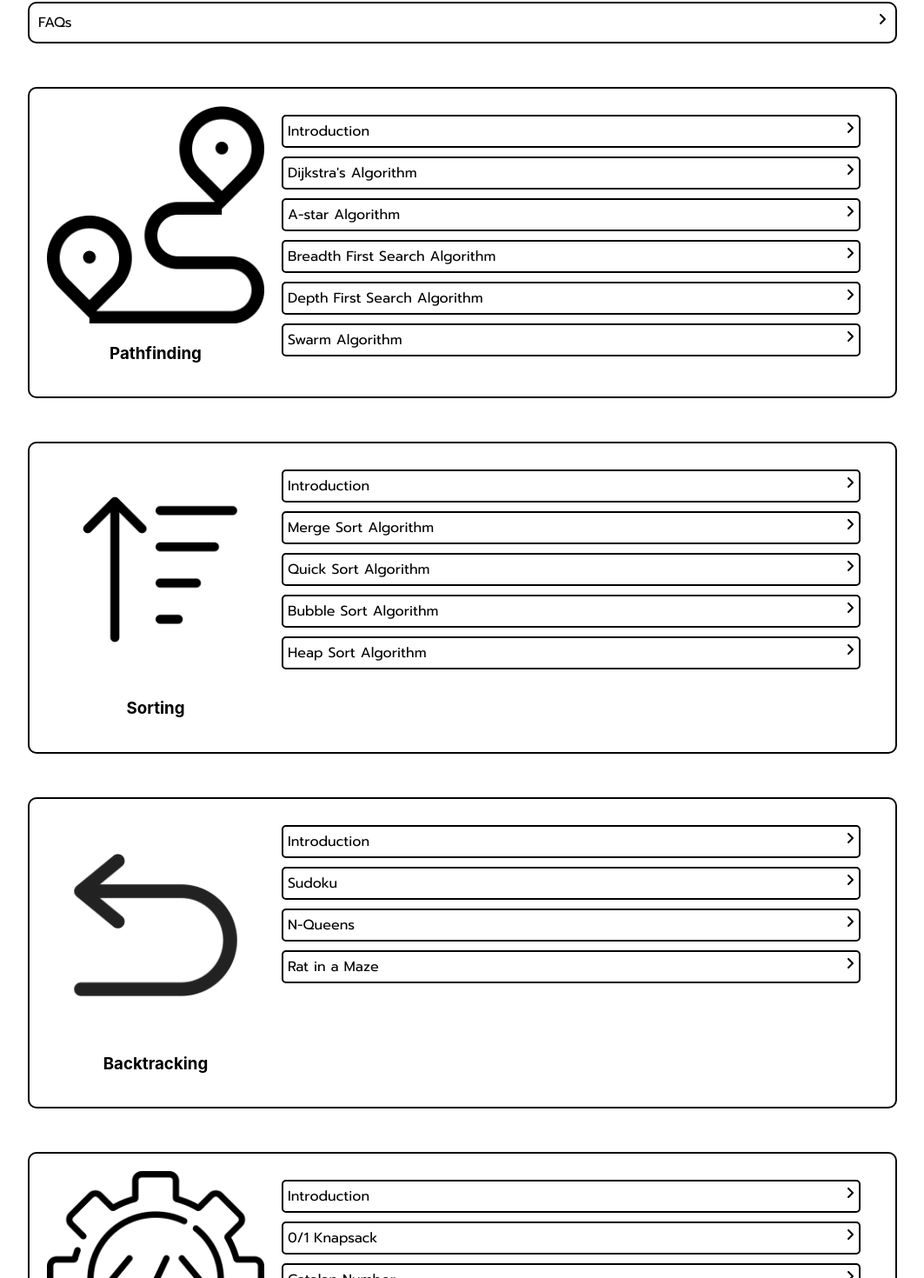
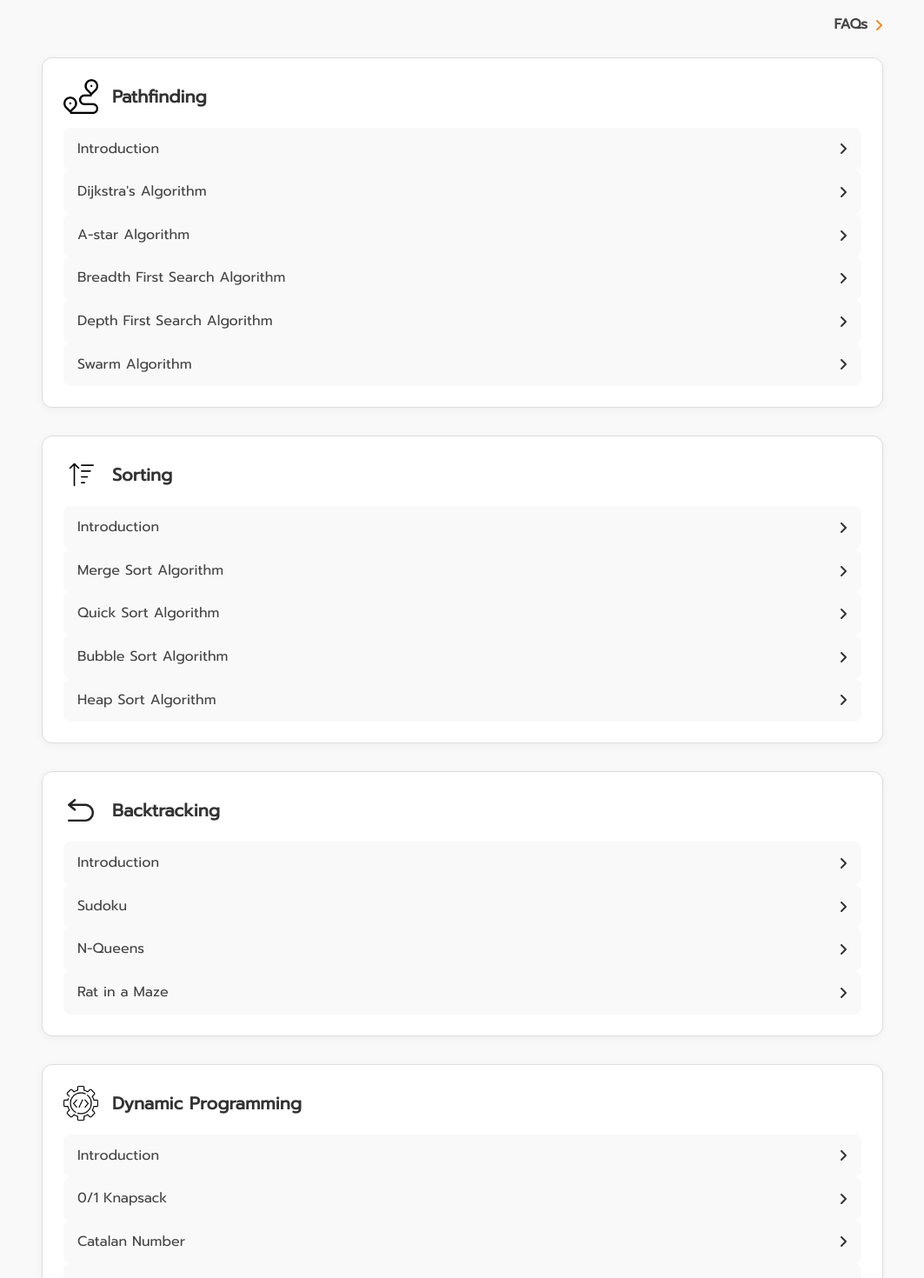
Before and after one commit to sumitInovate/AlgoVisualizer, a React (Create React App) app: page /theory in a window 1280 px wide. Shown: the part 153-1623 px from the top of the page at 87% size, without its empty margins (108-1171 px from the left). Built offline with nearby package versions, Linux system fonts and the light colour scheme; the HTML template or start-up script is replaced by a standard one.

Commit message:
updated UI

```diff
--- a/package.json
+++ b/package.json
@@ -9,7 +9,7 @@
     "@testing-library/jest-dom": "^5.14.1",
     "@testing-library/react": "^11.2.7",
     "@testing-library/user-event": "^12.8.3",
-    "axios": "^0.26.1",
+    "axios": "^1.7.7",
     "newsapi": "^2.4.1",
     "rc-slider": "^9.7.2",
     "react": "^17.0.2",
@@ -17,7 +17,7 @@
     "react-dnd-html5-backend": "^15.1.2",
     "react-dom": "^17.0.2",
     "react-router-dom": "^6.2.1",
-    "react-scripts": "^5.0.0",
+    "react-scripts": "^5.0.1",
     "sudoku": "^0.0.3",
     "web-vitals": "^0.2.4",
     "workbox-background-sync": "^5.1.4",
--- a/src/App.css
+++ b/src/App.css
@@ -1,29 +1,58 @@
 @import url("https://fonts.googleapis.com/css2?family=Prompt&display=swap");
 
-*{
-  -ms-overflow-style: none;
-}
-::-webkit-scrollbar {
-  display: none;
+/* Global Reset & Font */
+* {
+  box-sizing: border-box;
+  margin: 0;
+  padding: 0;
+  font-family: 'Prompt', sans-serif;
+  -ms-overflow-style: none; /* Hide scrollbar for IE */
+  scrollbar-width: none;    /* Firefox */
 }
 
-.App {
-  text-align: center;
-  margin: auto;
-  width: 1000px;
+html, body {
+  width: 100%;
+  min-height: 100vh;
+  background-color: #f9f9f9;
+  overflow-x: hidden;
 }
 
-.App-logo {
-  height: 40vmin;
-  pointer-events: none;
+::-webkit-scrollbar {
+  display: none; /* Chrome, Safari, Edge */
 }
 
-@media (prefers-reduced-motion: no-preference) {
-  .App-logo {
-    animation: App-logo-spin infinite 20s linear;
-  }
+/* App Wrapper */
+.App {
+  width: 100%;
+  max-width: 1200px;
+  margin: 0 auto;
+  padding: 2rem 1rem;
 }
 
+/* Reusable Typography */
+h1, h2, h3, h4, h5 {
+  font-weight: 600;
+  color: #333;
+}
+
+p {
+  color: #444;
+  font-size: 1rem;
+  line-height: 1.6;
+}
+
+/* Anchor Styling */
+a {
+  color: inherit;
+  text-decoration: none;
+  transition: 0.2s ease;
+}
+
+a:hover {
+  text-decoration: none !important;
+}
+
+/* Optional: App Header if still used somewhere */
 .App-header {
   background-color: #282c34;
   min-height: 100vh;
@@ -35,8 +64,11 @@
   color: white;
 }
 
-.App-link {
-  color: #61dafb;
+/* Optional: Animated Logo */
+.App-logo {
+  height: 40vmin;
+  pointer-events: none;
+  animation: App-logo-spin infinite 20s linear;
 }
 
 @keyframes App-logo-spin {
@@ -48,7 +80,17 @@
   }
 }
 
-a{
-  text-decoration: none;
-  color: inherit;
+/* Responsive Utility */
+@media (max-width: 768px) {
+  .App {
+    padding: 1rem;
+  }
+
+  h1 {
+    font-size: 1.5rem;
+  }
+
+  p {
+    font-size: 0.95rem;
+  }
 }
--- a/src/Forum/Forum.css
+++ b/src/Forum/Forum.css
@@ -1,25 +1,138 @@
-.cardContainer{
+.forum-wrapper {
+    padding: 2rem;
+    max-width: 1200px;
+    margin: auto;
+    border: none;
+  }
+
+  .section-title {
+    font-size: 1.5rem;
+    font-weight: 600;
+    margin: 2rem 0 1rem 0;
+    text-align: left;
+  }
+
+  .grid {
+    display: flex;
+    flex-wrap: wrap;
+    gap: 20px;
+    padding: 20px;
+    justify-content: space-between;
+    border: 1px #ccc solid;
+  }
+
+  /* News Card Styles */
+  .news-card {
+    background: white;
+    border: 1px solid #ccc;
+    border-radius: 10px;
+    overflow: hidden;
+    display: flex;
+    flex-direction: column;
+    box-shadow: 0 2px 5px rgba(0, 0, 0, 0.05);
+    transition: all 0.3s ease;
+  }
+
+  .news-card:hover {
+    box-shadow: 0 4px 12px rgba(0, 0, 0, 0.1);
+  }
+
+  /* Layout variations */
+  .news-card.vertical {
+    width: calc(33.33% - 20px);
+  }
+
+  .news-card.horizontal {
+    flex-direction: row;
     width: 100%;
-    height: auto;
-    border: 2px solid #000;
-    border-radius: 10px;
-    margin: 50px 0px;
-    padding: 20px;
+    height: 200px;
+  }
+
+  .news-card.large {
+    width: calc(66.66% - 20px);
+  }
+
+  .news-card.small {
+    width: calc(33.33% - 20px);
+  }
+
+  /* Image */
+  .news-card img.news-image {
+    width: 100%;
+    height: 180px;
+    object-fit: cover;
+    border-bottom: 1px solid #eee;
+  }
+
+  .news-card.horizontal .news-image {
+    width: 250px;
+    height: 100%;
+    border-bottom: none;
+  }
+
+  /* Content */
+  .news-content {
+    padding: 1rem;
     display: flex;
-}
+    flex-direction: column;
+    justify-content: space-between;
+  }
 
-.cardFrame > .cardImage{
-    height: 250px;
-    width: auto;
-    border-radius: 10px;
-}
+  .news-title {
+    font-weight: 600;
+    margin-bottom: 0.5rem;
+    font-size: 1rem;
+  }
 
-.content{
-    margin: 20px;
-    text-align: left;
+  .news-desc {
+    font-size: 0.9rem;
+    color: #555;
+  }
+
+  .readmore {
+    text-decoration: none;
+    color: #1e88e5;
+    font-size: 0.85rem;
+  }
+
+  .search-container {
+    display: flex;
     justify-content: center;
-}
+    margin-bottom: 2rem;
+  }
 
-.content > .news__title{
-    font-weight: bold;
-}
+  .search-input {
+    width: 100%;
+    max-width: auto;
+    padding: 12px 16px;
+    font-size: 1rem;
+    border: 2px solid #ccc;
+    border-radius: 25px;
+    outline: none;
+    transition: 0.3s;
+  }
+
+  .search-input:focus {
+    border-color: #1e88e5;
+    box-shadow: 0 0 0 2px rgba(30, 136, 229, 0.2);
+  }
+
+
+  /* Responsive Fix */
+  @media (max-width: 768px) {
+    .news-card.vertical,
+    .news-card.small,
+    .news-card.large {
+      width: 100%;
+    }
+
+    .news-card.horizontal {
+      flex-direction: column;
+      height: auto;
+    }
+
+    .news-card.horizontal .news-image {
+      width: 100%;
+      height: 180px;
+    }
+  }
--- a/src/Home/Home.js
+++ b/src/Home/Home.js
@@ -1,39 +1,39 @@
-import React from 'react'
+import React from 'react';
 import './Home.css';
 import { Link } from 'react-router-dom';
-import { FontAwesomeIcon } from '@fortawesome/react-fontawesome'
+import { FontAwesomeIcon } from '@fortawesome/react-fontawesome';
 import { faExternalLink, faGamepad } from '@fortawesome/free-solid-svg-icons';
 import Algorithms from "./AlgorithmInfo.json";
 
 const Home = () => {
-
-  const Data = Algorithms.map((algo) => {
   return (
-      <div className='pathfinding__container'>
+    <div className='homepage__container'>
+      {Algorithms.map((algo, index) => (
+        <div className='pathfinding__container' key={index}>
           <div className='algo__info'>
             <h2 className='title'>{algo.title}</h2>
-          <p>{algo.description} </p>
-        </div>
+            <p className='algo__desc'>{algo.description}</p>
+
             <div className='visualize'>
-          <Link to={algo.twoDlink} className='twoD external-btn'>
+              <Link to={algo.twoDlink} className='external-btn'>
                 <FontAwesomeIcon className='visualizer-link' icon={faExternalLink} />
-            <p>Visualize</p>
+                <span>Visualize</span>
               </Link>
-          <a href={algo.threeDlink} className='threeD external-btn'>
+              <a
+                href={algo.threeDlink}
+                className='external-btn'
+                target='_blank'
+                rel='noreferrer'
+              >
                 <FontAwesomeIcon className='game-icon' icon={faGamepad} />
-            <p>Play Game</p>
+                <span>Play Game</span>
               </a>
             </div>
           </div>
-    )
-  })
+        </div>
+      ))}
+    </div>
+  );
+};
 
-
-  return (
-    <div className='homepage__container'>
-      {Data}
-    </div>
-  )
-}
-
-export default Home
+export default Home;
--- a/src/Theory/Theory.css
+++ b/src/Theory/Theory.css
@@ -1,48 +1,84 @@
-.Links{
-    border: 2px solid #000;
-    border-radius: 10px;
+.theory-container {
+    max-width: 1000px;
+    margin: auto;
+    padding: 2rem 1rem;
+    font-family: 'Segoe UI', sans-serif;
+  }
+
+  .faq-link {
+    text-decoration: none;
     display: flex;
-    padding: 20px;
-    margin: 50px 0px;
-}
+    justify-content: flex-end;
+    margin-bottom: 1.5rem;
+  }
 
+  .head-link {
+    display: flex;
+    align-items: center;
+    gap: 0.5rem;
+    color: #F48B29;
+    font-weight: bold;
+    cursor: pointer;
+    transition: color 0.2s;
+  }
 
+  .head-link:hover {
+    color: #F48B29;
+  }
 
-.Link_category > .image{
-    height: 250px;
-    width: auto;
-}
+  .section-card {
+    background: #fff;
+    border: 1px solid #ddd;
+    border-radius: 12px;
+    padding: 1.5rem;
+    margin-bottom: 2rem;
+    box-shadow: 0 2px 10px rgba(0,0,0,0.05);
+  }
 
-.link__list{
-    margin: 0px 10px;
-    display: inline;
-    justify-content: space-between;
-    width: 100%;
-}
+  .section-header {
+    display: flex;
+    align-items: center;
+    gap: 1rem;
+    margin-bottom: 1rem;
+  }
 
-.link__list > a >.link{
+  .section-header img {
+    width: 40px;
+    height: 40px;
+    object-fit: contain;
+  }
+
+  .section-header h3 {
+    margin: 0;
+    font-size: 1.25rem;
+    font-weight: 600;
+  }
+
+  .link-list {
+    display: flex;
+    flex-direction: column;
+    gap: 0.75rem;
+  }
+
+  .link-item {
     display: flex;
     justify-content: space-between;
-    border: 2px solid #000;
-    border-radius: 5px;
-    margin: 10px;
-    padding: 5px;
-    transition: all .2s;
-    cursor: pointer;
-}
+    align-items: center;
+    text-decoration: none;
+    background: #f9f9f9;
+    padding: 0.75rem 1rem;
+    border-radius: 8px;
+    transition: background 0.2s;
+    color: #333;
+    font-weight: 500;
+  }
 
-.head_link{
-    display: flex;
-    margin-top: 50px;
-    justify-content: space-between;
-    border: 2px solid #000;
-    padding: 10px;
-    border-radius: 10px;
-    transition: all .2s;
-}
+  .link-item:hover {
+    background: #F48B29;
+    color: #fff;
+  }
 
-
-.link__list > a > .link:hover , .head_link:hover{
-    background-color: #F48B29;
+    .link-item:hover p,
+    .link-item:hover span {
     color: #fff;
-}
+    }
--- a/src/Theory/Theory.js
+++ b/src/Theory/Theory.js
@@ -9,166 +9,128 @@ import DPPNG from '../Images/dp.png';
 
 const Theory = () => {
     return (
-        <div>
-            <a href="https://purple-cocoa-004.notion.site/FAQs-631dc0d591e648f180b6c946d854c26f">
-                <div className='head_link'>
-                    <p>FAQs</p>
-                    <FontAwesomeIcon icon={faAngleRight} />
+        <div className="theory-container">
+            <a className="faq-link" href="https://purple-cocoa-004.notion.site/FAQs-631dc0d591e648f180b6c946d854c26f" target="_blank" rel="noreferrer">
+                <div className="head-link">
+                <p>FAQs</p>
+                <FontAwesomeIcon icon={faAngleRight} />
                 </div>
             </a>
             {/* Pathfinding */}
-            <div className='Links'>
-                <div className='Link_category'>
-                    <img className='image' src={PathPNG} alt="icon-category"></img>
-                    <h3 className='img-title'>Pathfinding</h3>
+            <div className="section-card">
+                <div className="section-header">
+                    <img src={PathPNG} alt="Pathfinding" />
+                    <h3>Pathfinding</h3>
                 </div>
                 <div className='link__list'>
-                    <a href="https://purple-cocoa-004.notion.site/Introduction-db7d6bd3fd2c4dfd82bd0945654cc92e">
-                        <div className='link'>
+                    <a href="https://purple-cocoa-004.notion.site/Introduction-db7d6bd3fd2c4dfd82bd0945654cc92e" target="_blank" rel="noreferrer" className="link-item">
                             <p>Introduction</p>
                             <FontAwesomeIcon icon={faAngleRight} />
-                        </div>
                     </a>
-                    <a href='https://purple-cocoa-004.notion.site/Dijkstra-Algorithm-eca2228d9410485b9ce11e1f932df352'>
-                        <div className='link'>
+                    <a href='https://purple-cocoa-004.notion.site/Dijkstra-Algorithm-eca2228d9410485b9ce11e1f932df352' target="_blank" rel="noreferrer" className="link-item">
                             <p>Dijkstra's Algorithm</p>
                             <FontAwesomeIcon icon={faAngleRight} />
-                        </div>
                     </a>
-                    <a href='https://purple-cocoa-004.notion.site/A-A-Star-Algorithm-da8796abf7c243438d5af4435f90fa5d'>
-                        <div className='link'>
+                    <a href='https://purple-cocoa-004.notion.site/A-A-Star-Algorithm-da8796abf7c243438d5af4435f90fa5d' target="_blank" rel="noreferrer" className="link-item">
                             <p>A-star Algorithm</p>
                             <FontAwesomeIcon icon={faAngleRight} />
-                        </div>
                     </a>
-                    <a href='https://purple-cocoa-004.notion.site/Breadth-First-Search-BFS-Algorithm-b674225568a54e20b31927ab86cf304a'>
-                        <div className='link'>
+                    <a href='https://purple-cocoa-004.notion.site/Breadth-First-Search-BFS-Algorithm-b674225568a54e20b31927ab86cf304a' target="_blank" rel="noreferrer" className="link-item">
                             <p>Breadth First Search Algorithm</p>
                             <FontAwesomeIcon icon={faAngleRight} />
-                        </div>
                     </a>
-                    <a href='https://purple-cocoa-004.notion.site/Depth-First-Search-DFS-Algorithm-6c62001afc58417087fac6166966c33c'>
-                        <div className='link'>
+                    <a href='https://purple-cocoa-004.notion.site/Depth-First-Search-DFS-Algorithm-6c62001afc58417087fac6166966c33c' target="_blank" rel="noreferrer" className="link-item">
                             <p>Depth First Search Algorithm</p>
                             <FontAwesomeIcon icon={faAngleRight} />
-                        </div>
                     </a>
-                    <a href='https://purple-cocoa-004.notion.site/Swarm-Algorithm-0f9eaeeda90344aa8bd08f77a97d144c'>
-                        <div className='link'>
+                    <a href='https://purple-cocoa-004.notion.site/Swarm-Algorithm-0f9eaeeda90344aa8bd08f77a97d144c' target="_blank" rel="noreferrer" className="link-item">
                             <p>Swarm Algorithm</p>
                             <FontAwesomeIcon icon={faAngleRight} />
-                        </div>
                     </a>
                 </div>
             </div>
 
 
             {/* Sorting */}
-            <div className='Links'>
-                <div className='Link_category'>
-                    <img className='image' src={SortPNG} alt="icon-category"></img>
-                    <h3 className='img-title'>Sorting</h3>
+            <div className="section-card">
+                <div className="section-header">
+                    <img src={SortPNG} alt="Sorting" />
+                    <h3>Sorting</h3>
                 </div>
                 <div className='link__list'>
-                    <a href="https://purple-cocoa-004.notion.site/Introduction-7d1dc7e6fc324009bea8f76dcfac81ef">
-                        <div className='link'>
+                    <a href="https://purple-cocoa-004.notion.site/Introduction-7d1dc7e6fc324009bea8f76dcfac81ef" target="_blank" rel="noreferrer" className="link-item">
                             <p>Introduction</p>
                             <FontAwesomeIcon icon={faAngleRight} />
-                        </div>
                     </a>
-                    <a href='https://purple-cocoa-004.notion.site/Merge-Sort-Algorithm-48ab53b291d14835bbf48ba67fb38247'>
-                        <div className='link'>
+                    <a href='https://purple-cocoa-004.notion.site/Merge-Sort-Algorithm-48ab53b291d14835bbf48ba67fb38247' target="_blank" rel="noreferrer" className="link-item">
                             <p>Merge Sort Algorithm</p>
                             <FontAwesomeIcon icon={faAngleRight} />
-                        </div>
                     </a>
-                    <a href='https://purple-cocoa-004.notion.site/Quick-Sort-Algorithm-6b7e0f4a4ebc4234a48c4c88d055a04d'>
-                        <div className='link'>
+                    <a href='https://purple-cocoa-004.notion.site/Quick-Sort-Algorithm-6b7e0f4a4ebc4234a48c4c88d055a04d' target="_blank" rel="noreferrer" className="link-item">
                             <p>Quick Sort Algorithm</p>
                             <FontAwesomeIcon icon={faAngleRight} />
-                        </div>
                     </a>
-                    <a href='https://purple-cocoa-004.notion.site/Bubble-Sort-Algorithm-3412d9a922ce498ba83b712da879df8e'>
-                        <div className='link'>
+                    <a href='https://purple-cocoa-004.notion.site/Bubble-Sort-Algorithm-3412d9a922ce498ba83b712da879df8e' target="_blank" rel="noreferrer" className="link-item">
                             <p>Bubble Sort Algorithm</p>
                             <FontAwesomeIcon icon={faAngleRight} />
-                        </div>
                     </a>
-                    <a href='https://purple-cocoa-004.notion.site/Heap-Sort-Algorithm-e829613f9f794999a69a7f20a47ac32c'>
-                        <div className='link'>
+                    <a href='https://purple-cocoa-004.notion.site/Heap-Sort-Algorithm-e829613f9f794999a69a7f20a47ac32c' target="_blank" rel="noreferrer" className="link-item">
                             <p>Heap Sort Algorithm</p>
                             <FontAwesomeIcon icon={faAngleRight} />
-                        </div>
                     </a>
                 </div>
             </div>
 
 
             {/* Backtracking */}
-            <div className='Links'>
-                <div className='Link_category'>
-                    <img className='image' src={BackPNG} alt="icon-category"></img>
-                    <h3 className='img-title'>Backtracking</h3>
+            <div className="section-card">
+                <div className="section-header">
+                    <img src={BackPNG} alt="Backtracking" />
+                    <h3>Backtracking</h3>
                 </div>
                 <div className='link__list'>
-                    <a href='https://purple-cocoa-004.notion.site/Introduction-b1ec36ae864f4f5f85b21232dd9d15bb'>
-                        <div className='link'>
+                    <a href='https://purple-cocoa-004.notion.site/Introduction-b1ec36ae864f4f5f85b21232dd9d15bb' target="_blank" rel="noreferrer" className="link-item">
                             <p>Introduction</p>
                             <FontAwesomeIcon icon={faAngleRight} />
-                        </div>
                     </a>
-                    <a href='https://purple-cocoa-004.notion.site/Sudoku-e17cc8b406eb47199533458c153311bc'>
-                        <div className='link'>
+                    <a href='https://purple-cocoa-004.notion.site/Sudoku-e17cc8b406eb47199533458c153311bc' target="_blank" rel="noreferrer" className="link-item">
                             <p>Sudoku</p>
                             <FontAwesomeIcon icon={faAngleRight} />
-                        </div>
                     </a>
-                    <a href='https://purple-cocoa-004.notion.site/N-Queens-f2c37774928a4887afe16b2bd06f3f81'>
-                        <div className='link'>
+                    <a href='https://purple-cocoa-004.notion.site/N-Queens-f2c37774928a4887afe16b2bd06f3f81' target="_blank" rel="noreferrer" className="link-item">
                             <p>N-Queens</p>
                             <FontAwesomeIcon icon={faAngleRight} />
-                        </div>
                     </a>
-                    <a href='https://purple-cocoa-004.notion.site/Rat-in-a-Maze-9d031f1b7df54de1913f180f83c67b6a'>
-                        <div className='link'>
+                    <a href='https://purple-cocoa-004.notion.site/Rat-in-a-Maze-9d031f1b7df54de1913f180f83c67b6a' target="_blank" rel="noreferrer" className="link-item">
                             <p>Rat in a Maze</p>
                             <FontAwesomeIcon icon={faAngleRight} />
-                        </div>
                     </a>
                 </div>
             </div>
 
 
             {/* Dynamic Programming */}
-            <div className='Links'>
-                <div className='Link_category'>
-                    <img className='image' src={DPPNG} alt="icon-category"></img>
-                    <h3 className='img-title'>Dynamic Programming</h3>
+            <div className="section-card">
+                <div className="section-header">
+                    <img src={DPPNG} alt="Dynamic Programming" />
+                    <h3>Dynamic Programming</h3>
                 </div>
                 <div className='link__list'>
-                    <a href='https://purple-cocoa-004.notion.site/Introduction-d08b275087b74b30925019812a9d01a0'>
-                        <div className='link'>
+                    <a href='https://purple-cocoa-004.notion.site/Introduction-d08b275087b74b30925019812a9d01a0' target="_blank" rel="noreferrer" className="link-item">
                             <p>Introduction</p>
                             <FontAwesomeIcon icon={faAngleRight} />
-                        </div>
                     </a>
-                    <a href='https://purple-cocoa-004.notion.site/0-1-Knapsack-Algorithm-7708c1f066264fba9e2e3815e1d59986'>
-                        <div className='link'>
+                    <a href='https://purple-cocoa-004.notion.site/0-1-Knapsack-Algorithm-7708c1f066264fba9e2e3815e1d59986' target="_blank" rel="noreferrer" className="link-item">
                             <p>0/1 Knapsack</p>
                             <FontAwesomeIcon icon={faAngleRight} />
-                        </div>
                     </a>
-                    <a href='https://purple-cocoa-004.notion.site/Catalan-Numbers-fb2e4a54863c4daf9d064e5e54dc78a9'>
-                        <div className='link'>
+                    <a href='https://purple-cocoa-004.notion.site/Catalan-Numbers-fb2e4a54863c4daf9d064e5e54dc78a9' target="_blank" rel="noreferrer" className="link-item">
                             <p>Catalan Number</p>
                             <FontAwesomeIcon icon={faAngleRight} />
-                        </div>
                     </a>
-                    <a href='https://purple-cocoa-004.notion.site/Fibonacci-Sequence-7ead868e6cb24b4bbfac924ef62daf43'>
-                        <div className='link'>
+                    <a href='https://purple-cocoa-004.notion.site/Fibonacci-Sequence-7ead868e6cb24b4bbfac924ef62daf43' target="_blank" rel="noreferrer" className="link-item">
                             <p>Fibonacci Sequence</p>
                             <FontAwesomeIcon icon={faAngleRight} />
-                        </div>
                     </a>
                 </div>
             </div>
```
Also changed, not shown: src/Forum/Forum.js (+75 -33 lines), src/Home/Home.css (+92 -33 lines), 1 other file (tests, documents, lock files or other folders). Lines whose indentation alone changed are shown as unchanged.
